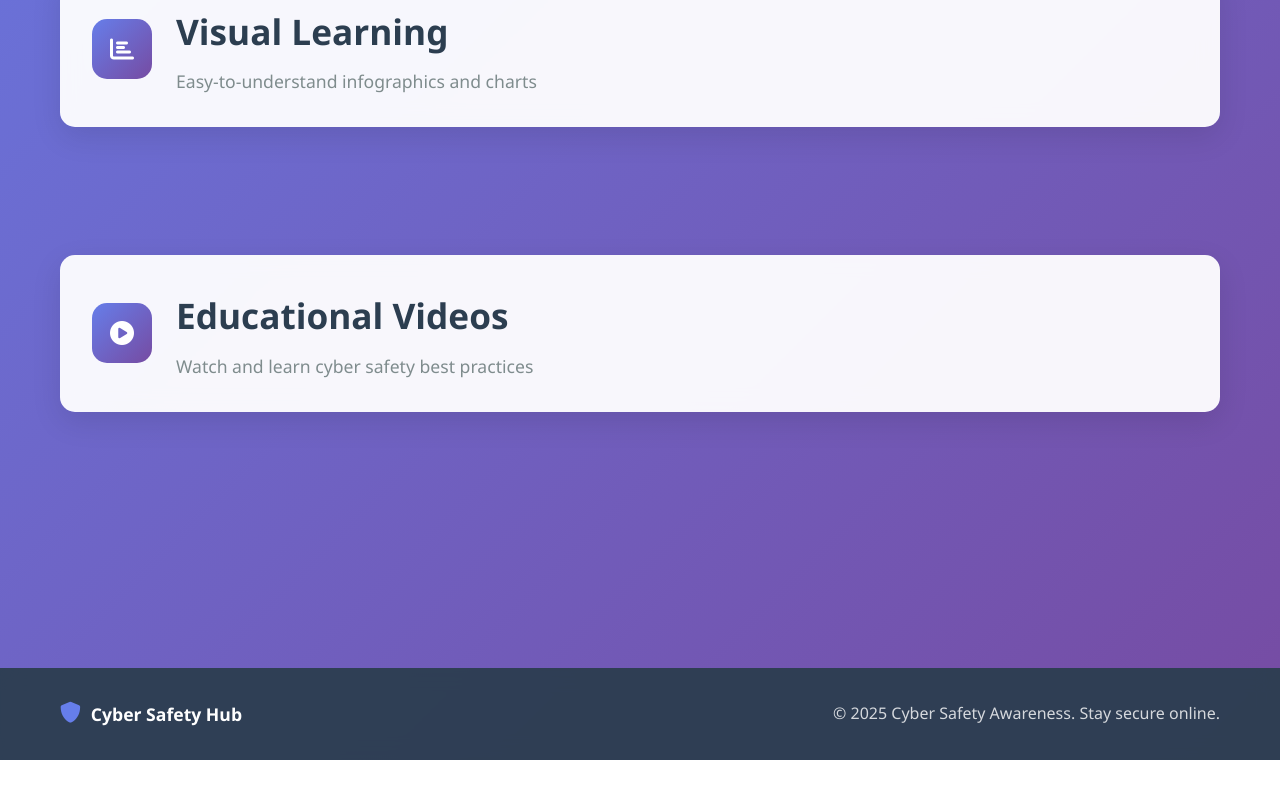
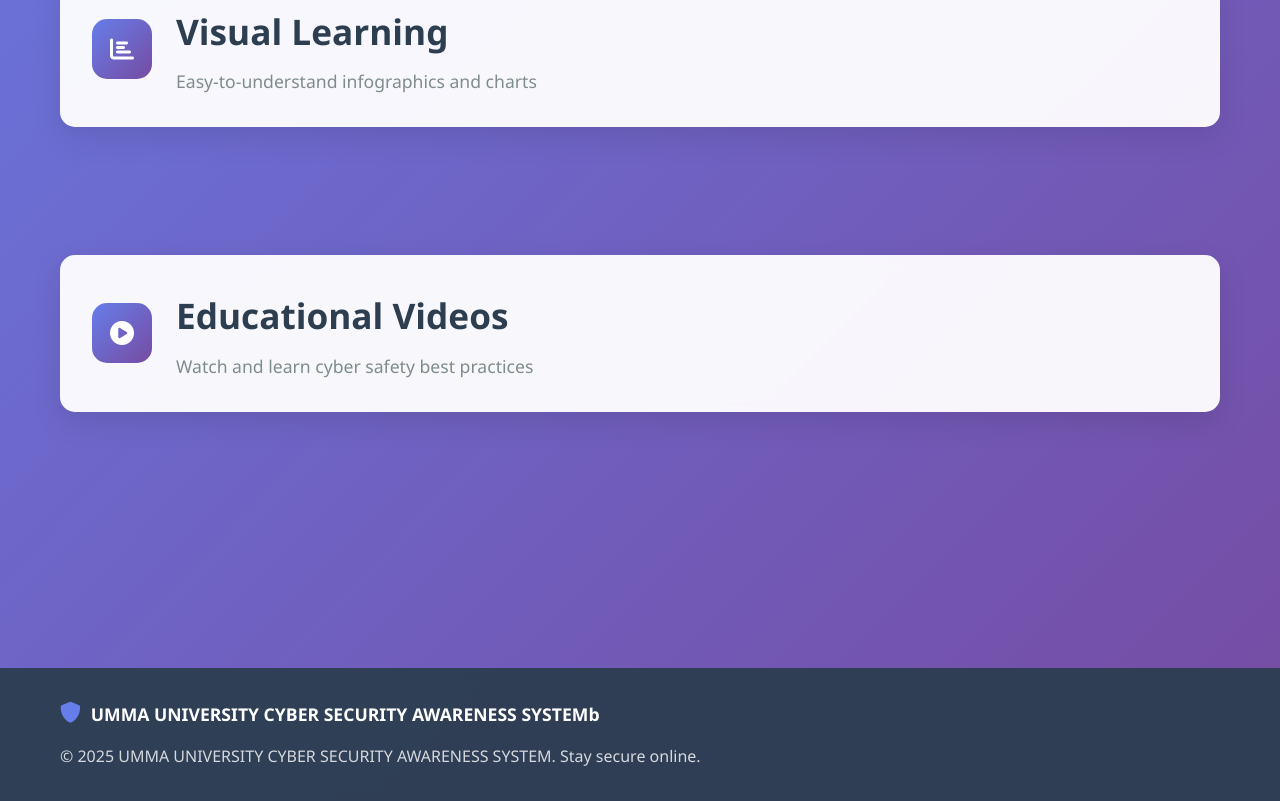
Before and after one commit to Hussein309-MAX/cyberUser, a plain HTML site: page index.html in a window 1280 px wide. Shown: the part 739-1540 px from the top of the page. Before the commit the page ends 1499 px from the top, so only its background shows below. Drawn offline with Linux system fonts and the light colour scheme; no server answers.

Commit message:
Update index.html

```diff
--- a/index.html
+++ b/index.html
@@ -3,7 +3,7 @@
   <head>
     <meta charset="UTF-8" />
     <meta name="viewport" content="width=device-width, initial-scale=1.0" />
-    <title>Cyber Safety Awareness Hub</title>
+    <title>UMMA UNIVERSITY CYBER SECURITY AWARENESS SYSTEM</title>
     <link rel="stylesheet" href="css/index.css" />
     <link
       href="https://cdnjs.cloudflare.com/ajax/libs/font-awesome/6.0.0/css/all.min.css"
@@ -100,9 +100,9 @@
         <div class="footer-content">
           <div class="footer-brand">
             <i class="fas fa-shield-alt"></i>
-            <span>Cyber Safety Hub</span>
+            <span>UMMA UNIVERSITY CYBER SECURITY AWARENESS SYSTEMb</span>
           </div>
-          <p>&copy; 2025 Cyber Safety Awareness. Stay secure online.</p>
+          <p>&copy; 2025 UMMA UNIVERSITY CYBER SECURITY AWARENESS SYSTEM. Stay secure online.</p>
         </div>
       </div>
     </footer>
```
